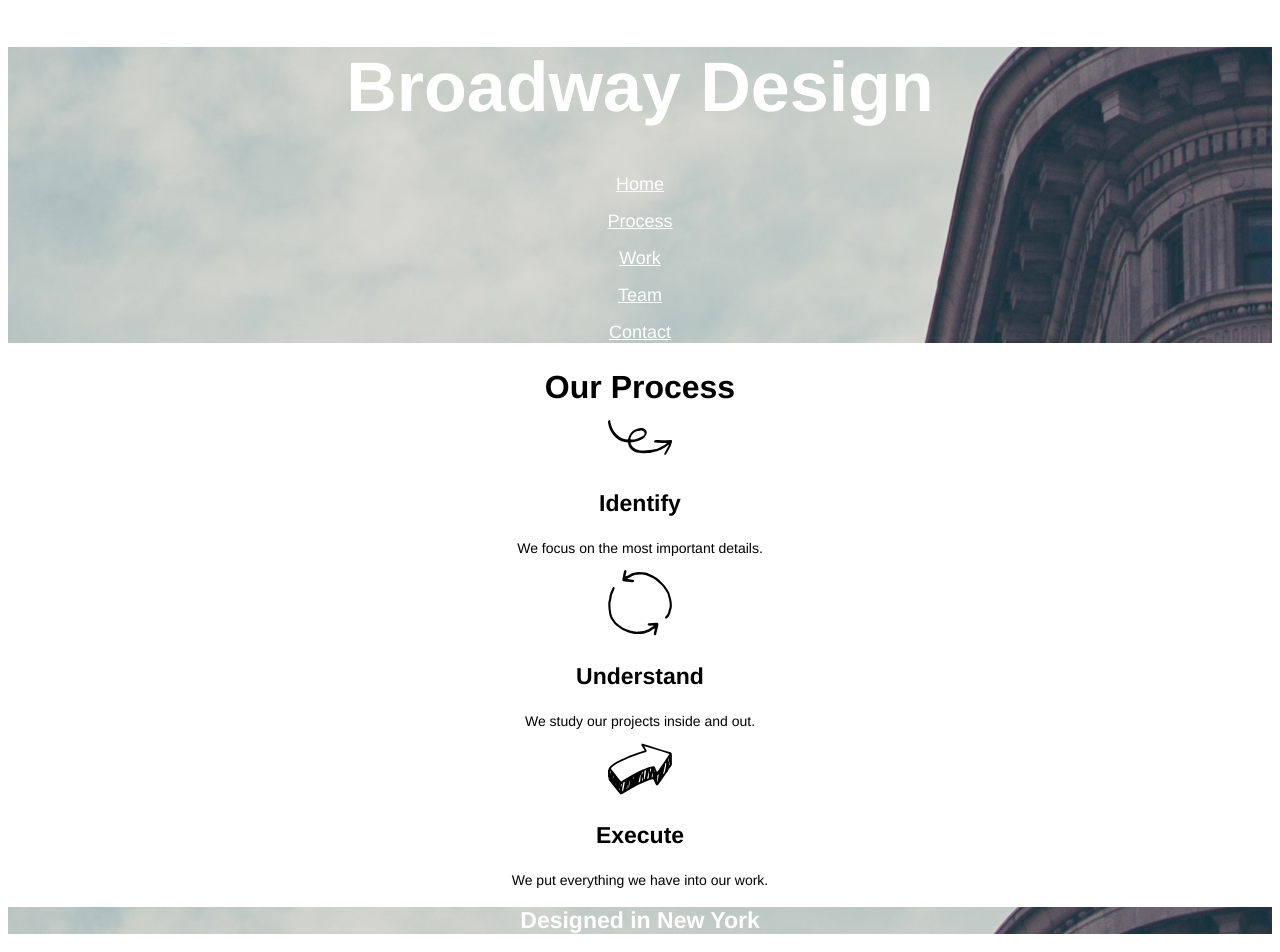
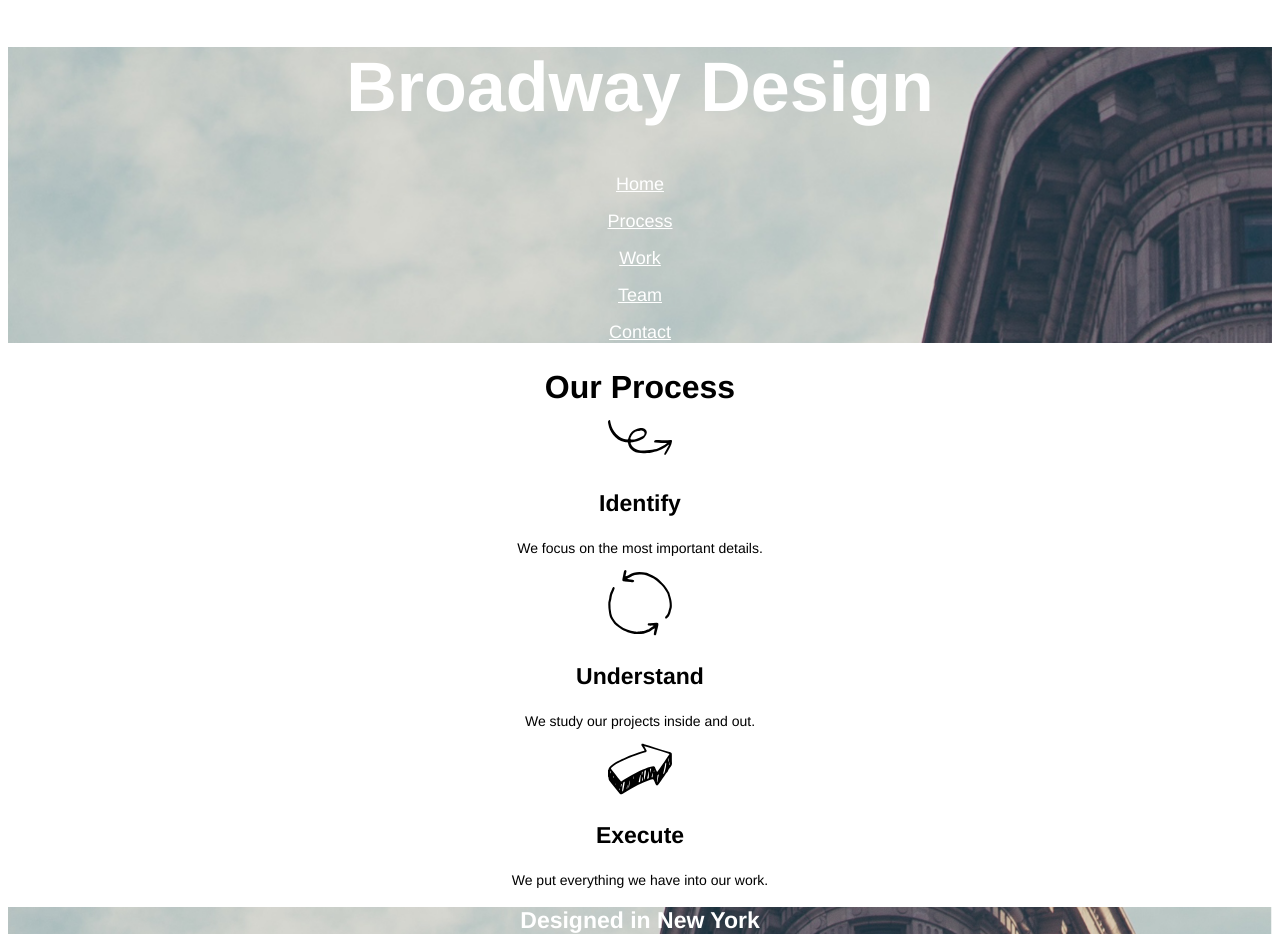
Before and after one commit to MexMexMex/Broadway, a plain HTML site: page index.html in a window 1280 px wide. Shown: the top 952 px of the page. Drawn offline with Linux system fonts and the light colour scheme.

Commit message:
final final

```diff
--- a/resources/css/style.css
+++ b/resources/css/style.css
@@ -3,7 +3,7 @@ body {
   font-family: helvetica;
 }
 .header {
-  background-image: url("../images/the-flatiron-building.png");
+  background: url("../images/the-flatiron-building.png") 0 / cover;
   color: white;
 }
 .header h1 {
@@ -26,7 +26,7 @@ a {
   font-size: 14px;
 }
 .designed h2 {
-  background-image: url("../images/the-flatiron-building.png");
+  background: url("../images/the-flatiron-building.png") 0 / cover;
   font-size: 23px;
   font-weight: bold;
   color: white;
```
